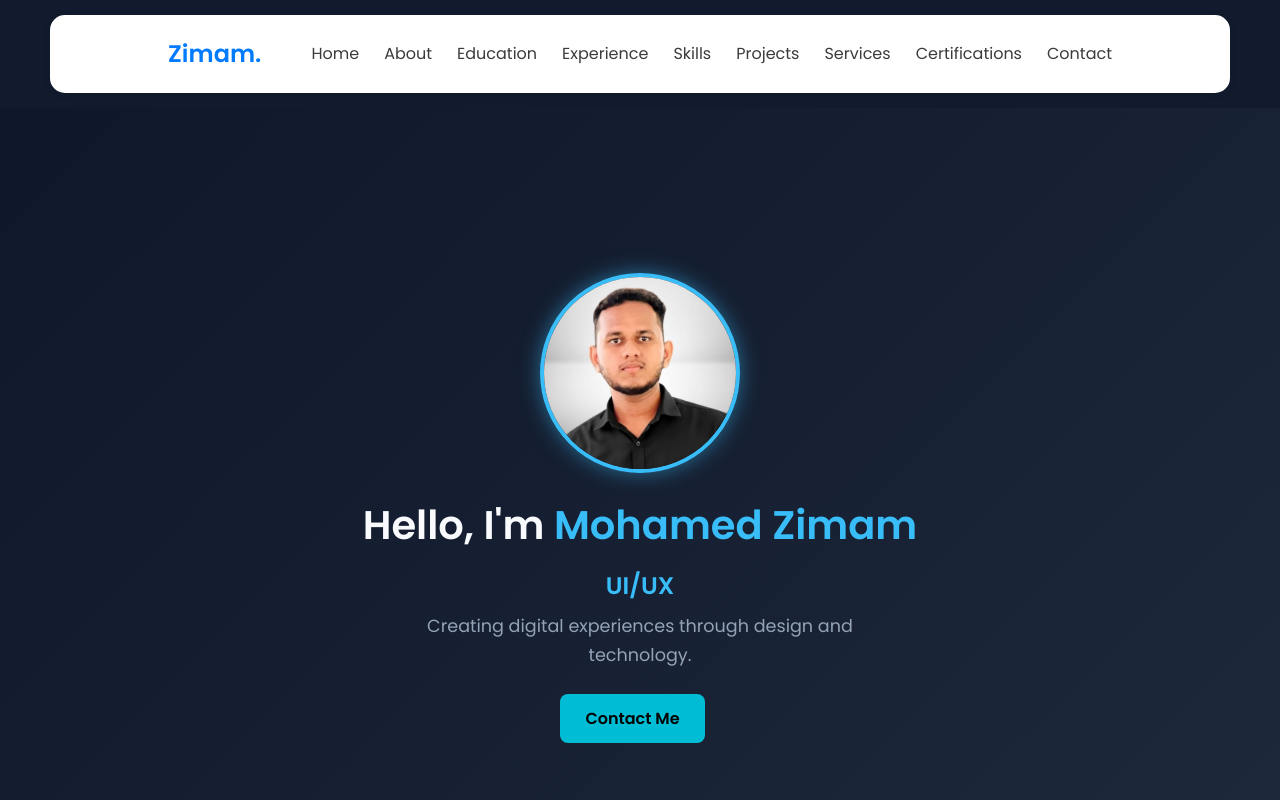
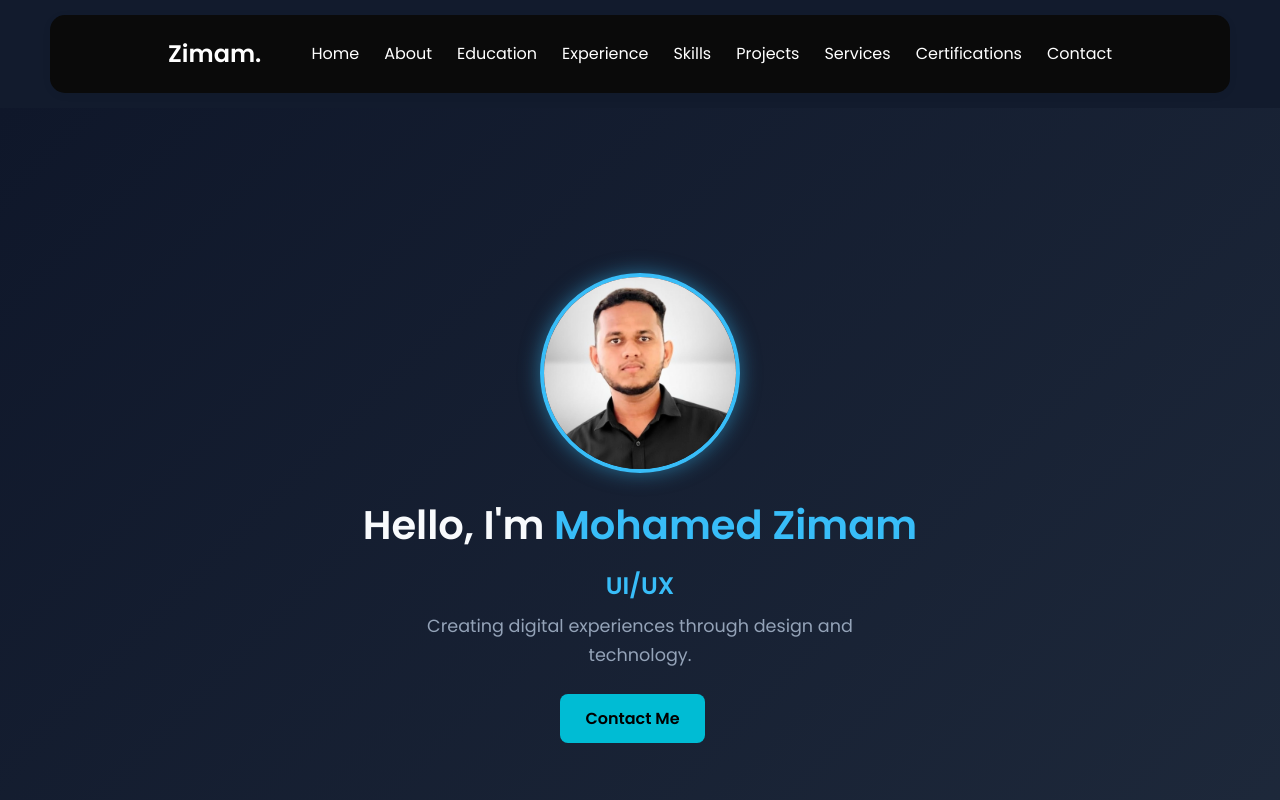
Before and after one commit to ZimamMohamed/Zimamm, a plain HTML site: page index.html in a window 1280 px wide. Shown: the top 800 px of the page. Drawn offline with Linux system fonts and the light colour scheme.

Commit message:
Update style.css
change some style

```diff
--- a/style.css
+++ b/style.css
@@ -24,7 +24,7 @@ header {
   color: #38bdf8;
   font-weight: 700;
   font-size: 1.5rem;
-  color: #007bff;
+  color: #ffffff;
 
 }
 
@@ -61,7 +61,7 @@ header {
   justify-content: space-between;
   align-items: center;
   padding: 20px 10%;
-  background: #ffffff;
+  background: #0a0a0a;
   box-shadow: 0 2px 10px rgba(0,0,0,0.05);
   position: sticky;
   top: 0;
@@ -76,8 +76,8 @@ header {
 
 .nav-links li a {
   text-decoration: none;
-  color: #3c3b3b;
-  font-weight: 500;
+  color: #ffffff;
+  font-weight: 100;
   transition: color 0.3s ease;
 }
 
@@ -96,7 +96,7 @@ header {
 .menu-icon span {
   height: 3px;
   width: 25px;
-  background: #007bff;
+  background: #ffffff;
   border-radius: 2px;
   transition: all 0.3s ease;
 }
@@ -109,7 +109,7 @@ header {
     right: -100%;
     width: 250px;
     height: 100vh;
-    background: #ffffff;
+    background: #0a0a0a;
     flex-direction: column;
     gap: 30px;
     padding-top: 80px;
```
